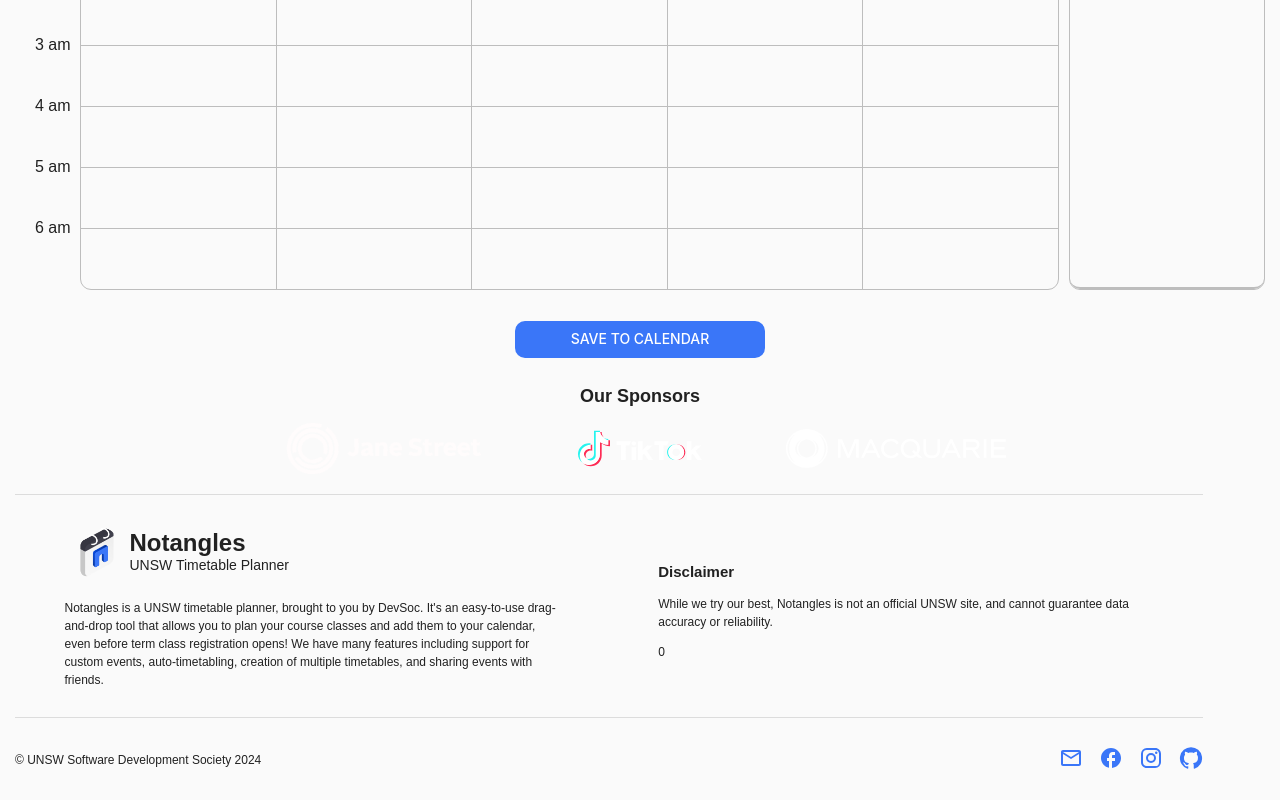
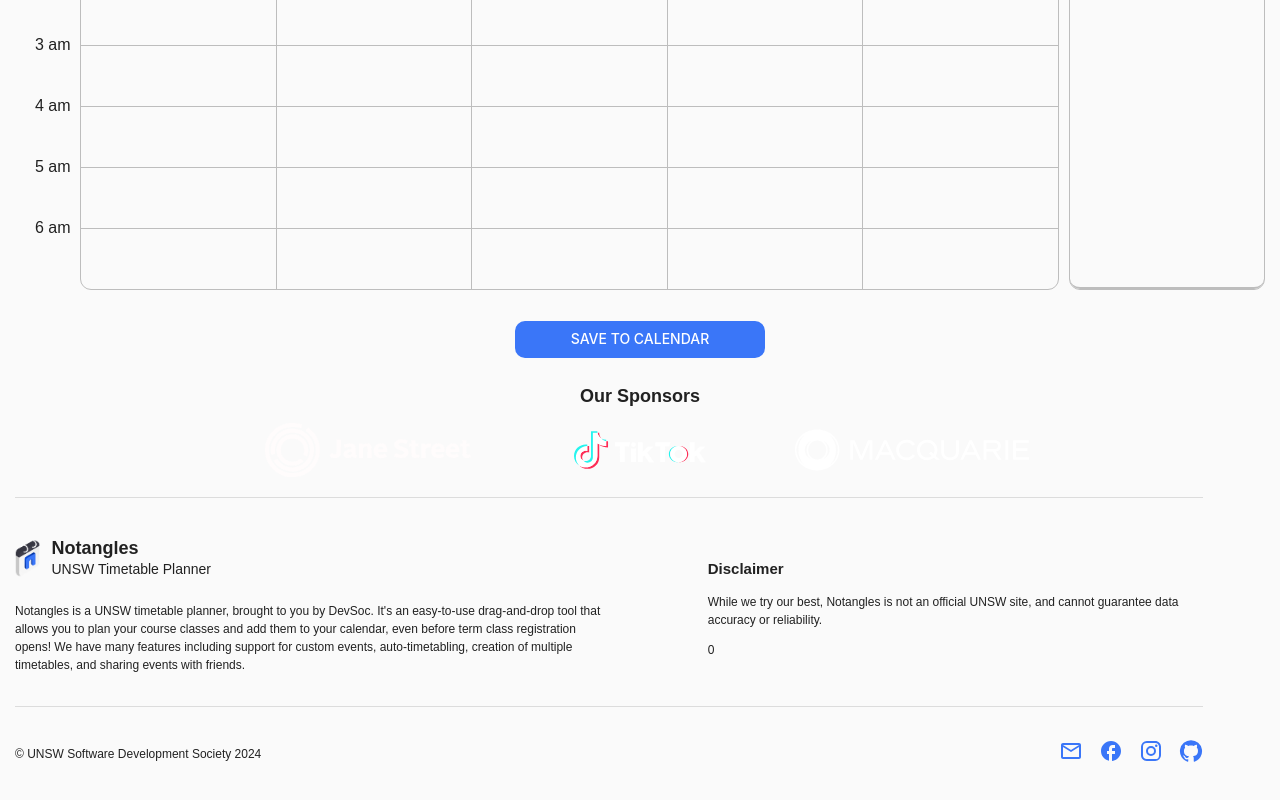
Before and after one commit to devsoc-unsw/notangles, a React (Vite) app in the folder client/: page / in a window 1280 px wide. Shown: the part 511-1311 px from the top of the page. Built offline with nearby package versions, Linux system fonts and the light colour scheme; no server answers.

Commit message:
fixed styling for sponsors/footer redesign

```diff
--- a/client/src/components/Sponsors.tsx
+++ b/client/src/components/Sponsors.tsx
@@ -8,6 +8,21 @@ import macquarieDark from '../assets/sponsors/macquarie_logo_white.svg';
 import tiktokLight from '../assets/sponsors/tiktok_logo.svg';
 import tiktokDark from '../assets/sponsors/tiktok_logo_white.svg';
 import { AppContext } from '../context/AppContext';
+import styled from '@mui/system/styled';
+
+const TitleText = styled('h1')`
+  font-size: 18px;
+`;
+
+const StyledSponsorLogo = styled('img')`
+  object-fit: contain;
+  aspect-ratio: 14/3;
+  height: auto;
+  width: 12em;
+  @media (min-width: 600px) {
+    width: 16em;
+  }
+`;
 
 const Sponsors = () => {
   const { isDarkMode } = useContext(AppContext);
@@ -32,7 +47,7 @@ const Sponsors = () => {
 
   return (
     <div>
-      <h1 style={{ fontSize: '18px' }}>Our Sponsors</h1>
+      <TitleText>Our Sponsors</TitleText>
       <Stack
         justifyContent="center"
         alignItems="center"
@@ -43,16 +58,7 @@ const Sponsors = () => {
         {sponsorData.map((sponsor, index) => {
           return (
             <Link target="_blank" href={sponsor.link} key={index}>
-              <Box
-                component="img"
-                src={sponsor.logo}
-                alt={sponsor.name}
-                sx={{
-                  width: { xs: '12em', sm: '15em' },
-                  objectFit: 'contain',
-                  aspectRatio: '14/3',
-                }}
-              />
+              <StyledSponsorLogo src={sponsor.logo} alt={sponsor.name} />
             </Link>
           );
         })}
--- a/client/src/components/footer/Footer.tsx
+++ b/client/src/components/footer/Footer.tsx
@@ -1,4 +1,4 @@
-import { Box, Divider } from '@mui/material';
+import { Box, Divider, Stack } from '@mui/material';
 import { styled } from '@mui/system';
 import React from 'react';
 
@@ -6,13 +6,12 @@ import FooterLinks from './FooterLinks';
 import FooterInfo from './FooterInfo';
 
 const FooterContainer = styled(Box)`
-  text-align: center;
+  text-align: left;
   font-size: 12px;
   margin-bottom: 25px;
   max-width: 95%;
 
   & div {
-    margin: 0 auto;
     line-height: 1.5;
   }
 `;
@@ -20,16 +19,12 @@ const FooterContainer = styled(Box)`
 const Footer: React.FC = () => {
   return (
     <FooterContainer>
-      <Divider />
-      <br />
-      <br />
-      <FooterInfo />
-      <br />
-      <br />
-      <Divider />
-      <br />
-      <br />
-      <FooterLinks />
+      <Stack spacing={4}>
+        <Divider />
+        <FooterInfo />
+        <Divider />
+        <FooterLinks />
+      </Stack>
     </FooterContainer>
   );
 };
--- a/client/src/components/footer/FooterInfo.tsx
+++ b/client/src/components/footer/FooterInfo.tsx
@@ -1,11 +1,35 @@
-import { Grid, Stack } from '@mui/material';
-import React, { useContext } from 'react';
+import { Box, Grid, Stack } from '@mui/material';
+import React, { useContext, useState } from 'react';
+import { styled } from '@mui/system';
 
 import { AppContext } from '../../context/AppContext';
 import NotanglesLogo from '../../assets/notangles_1.png';
+import NotanglesLogoGif from '../../assets/notangles.gif';
+
+interface TitleTextProps {
+  isLarge?: boolean;
+}
+
+const NotanglesLogoImg = styled('img')`
+  height: 45px;
+  margin-left: -11.5px;
+`;
+
+const BodyText = styled('p')`
+  font-size: 12px;
+`;
+
+const SubTitleText = styled('p')`
+  font-size: 14px;
+`;
+
+const TitleText = styled('h2')<TitleTextProps>`
+  font-size: ${({ isLarge }) => (isLarge ? '18px' : '15px')};
+`;
 
 const FooterInfo: React.FC = () => {
   const { lastUpdated } = useContext(AppContext);
+  const [currLogo, setCurrLogo] = useState(NotanglesLogo);
 
   /**
    * @param date Timestamp in Unix time
@@ -31,33 +55,36 @@ const FooterInfo: React.FC = () => {
   };
 
   return (
-    <Grid container spacing={0} style={{ textAlign: 'left', alignItems: 'center' }}>
-      <Grid item xs={5}>
+    <Grid container spacing={0} style={{ textAlign: 'left', alignItems: 'center', justifyContent: 'space-between' }}>
+      <Grid item xs={6}>
         <Stack direction="column" spacing={2}>
           <Stack direction="row" alignItems="center">
-            <img width="60" height="60" src={NotanglesLogo} alt="Notangles" />
+            <NotanglesLogoImg
+              src={currLogo}
+              alt="Notangles logo"
+              onMouseOver={() => setCurrLogo(NotanglesLogoGif)}
+              onMouseOut={() => setCurrLogo(NotanglesLogo)}
+            />
             <div style={{ marginLeft: '5px', lineHeight: '6px' }}>
-              <h1>Notangles</h1>
-              <p style={{ fontSize: '14px' }}>UNSW Timetable Planner</p>
+              <TitleText isLarge>Notangles</TitleText>
+              <SubTitleText>UNSW Timetable Planner</SubTitleText>
             </div>
           </Stack>
-          <p style={{ fontSize: '12px' }}>
+          <BodyText>
             Notangles is a UNSW timetable planner, brought to you by DevSoc. It's an easy-to-use drag-and-drop tool that
             allows you to plan your course classes and add them to your calendar, even before term class registration
             opens! We have many features including support for custom events, auto-timetabling, creation of multiple
             timetables, and sharing events with friends.
-          </p>
+          </BodyText>
         </Stack>
       </Grid>
       <Grid item xs={5}>
-        <div style={{ textAlign: 'left' }}>
-          <h1 style={{ fontSize: '15px' }}>Disclaimer</h1>
-          <p style={{ fontSize: '12px', textAlign: 'left' }}>
-            While we try our best, Notangles is not an official UNSW site, and cannot guarantee data accuracy or
-            reliability.
-          </p>
-          {lastUpdated && <p>Data last updated {getRelativeTime(lastUpdated)} ago.</p>}
-        </div>
+        <TitleText>Disclaimer</TitleText>
+        <BodyText>
+          While we try our best, Notangles is not an official UNSW site, and cannot guarantee data accuracy or
+          reliability.
+        </BodyText>
+        {lastUpdated && <BodyText>Data last updated {getRelativeTime(lastUpdated)} ago.</BodyText>}
       </Grid>
     </Grid>
   );
```
